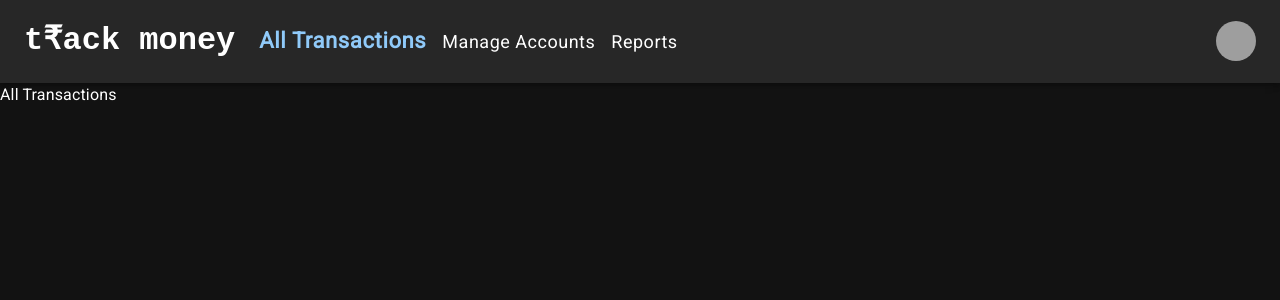
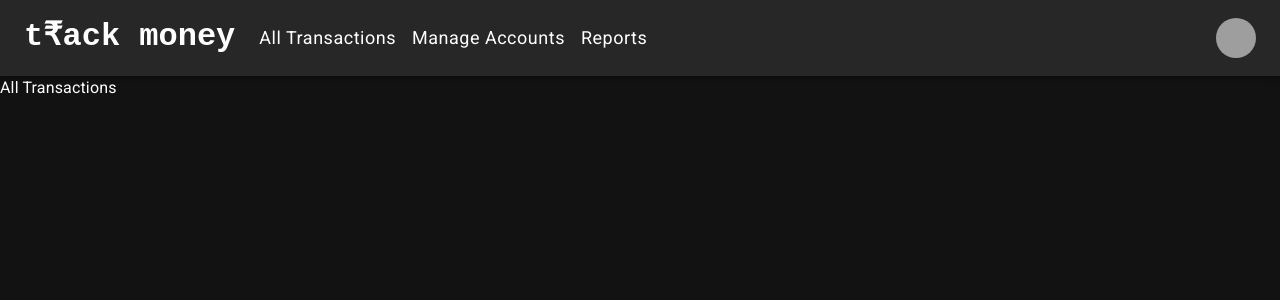
Before and after one commit to rohitbhati-rb/track-money, a React (Create React App) app: page / in a window 1280 px wide. Shown: the top 300 px of the page. Built offline with nearby package versions, Linux system fonts and the light colour scheme; grey boxes are pictures that could not be loaded.

Commit message:
navbar routes updated and changed to jsx file

```diff
--- a/src/components/Navbar.js
+++ b/src/components/Navbar.jsx
@@ -22,15 +22,15 @@ const Navbar = (props) => {
 
   let navigate = useNavigate();
   let location = useLocation();
-  let navValue = location?.pathname === '/' ? 0 : location?.pathname === '/accounts' ? 1 : 2;
+  let navValue = location?.pathname === '/transactions' ? 0 : location?.pathname === '/accounts' ? 1 : location?.pathname === '/reports' ? 2 : 3;
   const [value, setValue] = useState(navValue);
-  const routes = ["/", "/accounts", "/reports"];
+  const routes = ["/transactions", "/accounts", "/reports"];
   useEffect(() => {
-    if (location?.pathname === '/') {
+    if (location?.pathname === '/transactions') {
       setValue(0)
     } else if (location?.pathname === '/accounts') {
       setValue(1)
-    } else {
+    } else if (location?.pathname === '/reports') {
       setValue(2)
     }
   }, [location])
@@ -55,7 +55,7 @@ const Navbar = (props) => {
             variant="h5"
             noWrap
             component="a"
-            onClick={() => navigate("/", { replace: false })}
+            onClick={() => navigate("/transactions", { replace: false })}
             sx={{
               mr: 2,
               display: { xs: 'none', md: 'flex' },
@@ -73,7 +73,7 @@ const Navbar = (props) => {
             variant="h5"
             noWrap
             component="a"
-            href=""
+            href="/transactions"
             sx={{
               mr: 2,
               ml: 0.5,
```
